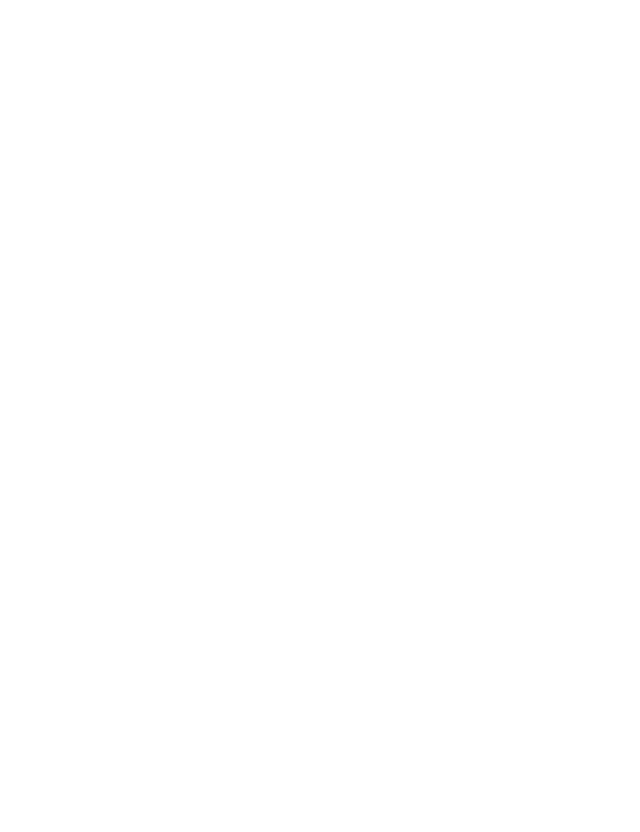
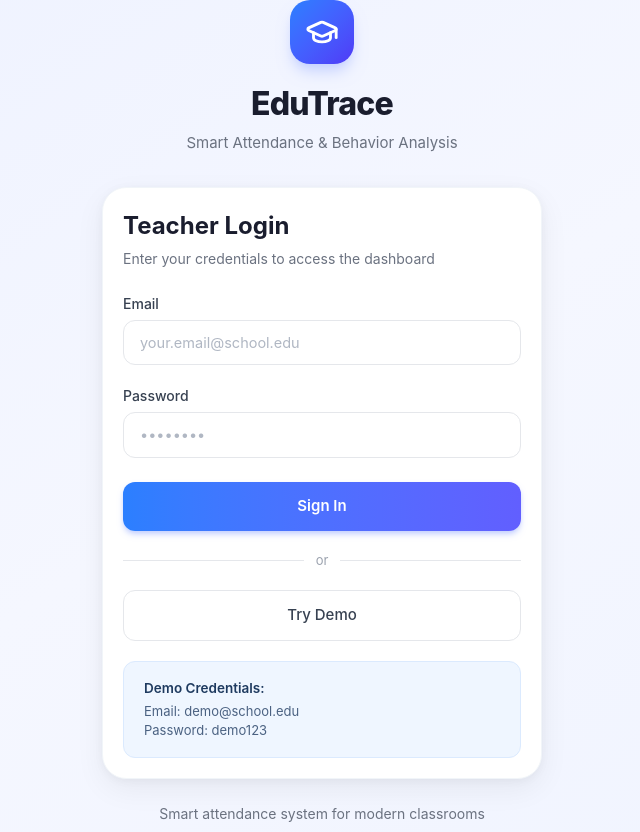
Before and after one commit to Sumitku2938k/EduTrace, a React (Vite) app in the folder client/: page /login in a window 1280 px wide. Before the commit this address had no page. Shown: the whole page, without its empty margins (318-958 px from the left). Before the commit the page ends 800 px from the top, so only its background shows below. Built offline with nearby package versions, Linux system fonts and the light colour scheme.

Commit message:
Implement Login component with demo credentials functionality

```diff
--- a/client/src/App.jsx
+++ b/client/src/App.jsx
@@ -1,11 +1,7 @@
 import React, { useState, useEffect, useCallback } from "react";
 import { BrowserRouter as Router, Routes, Route, Navigate } from "react-router-dom";
-// import Dashboard from "./pages/Dashboard";
-// import Login from "./pages/Login";
+import Login from "./pages/Login";
 import AppLayout from "./components/layout/AppLayout";
-// import { tourists as dummyTourists, alerts as dummyAlerts, zones as dummyZones } from "./data/dummyData";
-// import { getTourists, getAlerts, getZones, updateAlertStatus as updateAlertStatusApi } from "./services/api";
-// import Signup from "./pages/Signup";
 
 const App = () => {
 
@@ -14,9 +10,13 @@
       <Router>
         <Routes>
           <Route path="/" element={<AppLayout />}>
-            {/* <Route path="login" element={<Login />} />
-            <Route path="signup" element={<Signup />} /> */}
+            <Route
+              index
+              element={<Navigate to="/login" replace />}
+            />
           </Route>
+          <Route path="login" element={<Login />} />
+            {/* <Route path="signup" element={<Signup />} /> */}
         </Routes>
       </Router>
     </>
--- /dev/null
+++ b/client/src/pages/Login.jsx
@@ -0,0 +1,81 @@
+import React, { useState } from "react";
+import { GraduationCap } from "lucide-react";
+
+const Login = () => {
+    const [email, setEmail] = useState("");
+    const [password, setPassword] = useState("");
+
+    const handleSignIn = (e) => {
+        e.preventDefault();
+        // handle login logic here
+    };
+
+    const handleDemo = () => {
+        setEmail("demo@school.edu");
+        setPassword("demo123");
+    };
+
+    return (
+        <div className="min-h-screen flex flex-col items-center justify-center bg-linear-to-br from-[#eef2ff] via-[#f5f7ff] to-[#f0f4ff] px-4">
+
+            {/* Logo + Title */}
+            <div className="flex flex-col items-center mb-8">
+                <div className="w-16 h-16 rounded-[20px] bg-linear-to-br from-blue-500 to-indigo-600 flex items-center justify-center text-white shadow-lg shadow-indigo-200 mb-4">
+                    <GraduationCap size={34} />
+                </div>
+                <h1 className="text-[32px] font-extrabold text-[#1a1d2e] tracking-tight">EduTrace</h1>
+                <p className="text-[15px] text-[#6b7280] mt-1">Smart Attendance &amp; Behavior Analysis</p>
+            </div>
+
+            {/* Card */}
+            <div className="w-full max-w-110 rounded-3xl bg-white rounded-5xl border border-slate-100 p-5 shadow-[0_10px_30px_rgba(0,0,0,0.06),0_2px_10px_rgba(0,0,0,0.04)]">
+
+                {/* Card Header */}
+                <div className="mb-6">
+                    <h2 className="text-[24px] font-bold text-[#1a1d2e]">Teacher Login</h2>
+                    <p className="text-[14px] text-[#6b7280] mt-1">Enter your credentials to access the dashboard</p>
+                </div>
+
+                {/* Form */}
+                <form onSubmit={handleSignIn} className="flex flex-col gap-5">
+
+                    {/* Email */}
+                    <div className="flex flex-col gap-1.5">
+                        <label className="text-[14px] font-medium text-[#374151]">Email</label>
+                        <input type="email" placeholder="your.email@school.edu" value={email} onChange={(e) => setEmail(e.target.value)} className="w-full px-4 py-2.75 rounded-xl border border-[#e5e7eb] text-[14.5px] text-[#1a1d2e] placeholder-[#b0b7c3] outline-none focus:border-blue-400 focus:ring-2 focus:ring-blue-100 transition" />
+                    </div>
+
+                    {/* Password */}
+                    <div className="flex flex-col gap-1.5">
+                        <label className="text-[14px] font-medium text-[#374151]">Password</label>
+                        <input type="password" placeholder="••••••••" value={password} onChange={(e) => setPassword(e.target.value)} className="w-full px-4 py-2.75 rounded-xl border border-[#e5e7eb] text-[14.5px] text-[#1a1d2e] placeholder-[#b0b7c3] outline-none focus:border-blue-400 focus:ring-2 focus:ring-blue-100 transition" />
+                    </div>
+
+                    {/* Sign In Button */}
+                    <button type="submit" className="w-full py-3.25 rounded-xl bg-linear-to-r from-blue-500 to-indigo-500 hover:from-blue-600 hover:to-indigo-600 text-white text-[15px] font-semibold shadow-md shadow-indigo-200 transition-all duration-200 mt-1">Sign In</button>
+                </form>
+
+                {/* Divider */}
+                <div className="flex items-center gap-3 my-5">
+                    <div className="flex-1 h-px bg-[#e5e7eb]" />
+                    <span className="text-[13px] text-[#9ca3af]">or</span>
+                    <div className="flex-1 h-px bg-[#e5e7eb]" />
+                </div>
+
+                {/* Try Demo Button */}
+                <button onClick={handleDemo} className="w-full py-3.25 rounded-xl border border-[#e5e7eb] bg-white hover:bg-[#f9fafb] text-[#374151] text-[15px] font-medium transition-colors duration-150">Try Demo</button>
+
+                {/* Demo Credentials Box */}
+                <div className="mt-5 rounded-xl border border-[#dbeafe] bg-[#eff6ff] px-5 py-4">
+                    <p className="text-[13.5px] font-semibold text-[#1e3a5f] mb-1">Demo Credentials:</p>
+                    <p className="text-[13px] text-[#4b6282]">Email: demo@school.edu</p>
+                    <p className="text-[13px] text-[#4b6282]">Password: demo123</p>
+                </div>
+
+            </div>
+            <p className="mt-6 mb-2 text-[14px] text-[#6b7280] text-center">Smart attendance system for modern classrooms</p>
+        </div>
+    );
+};
+
+export default Login;
```
